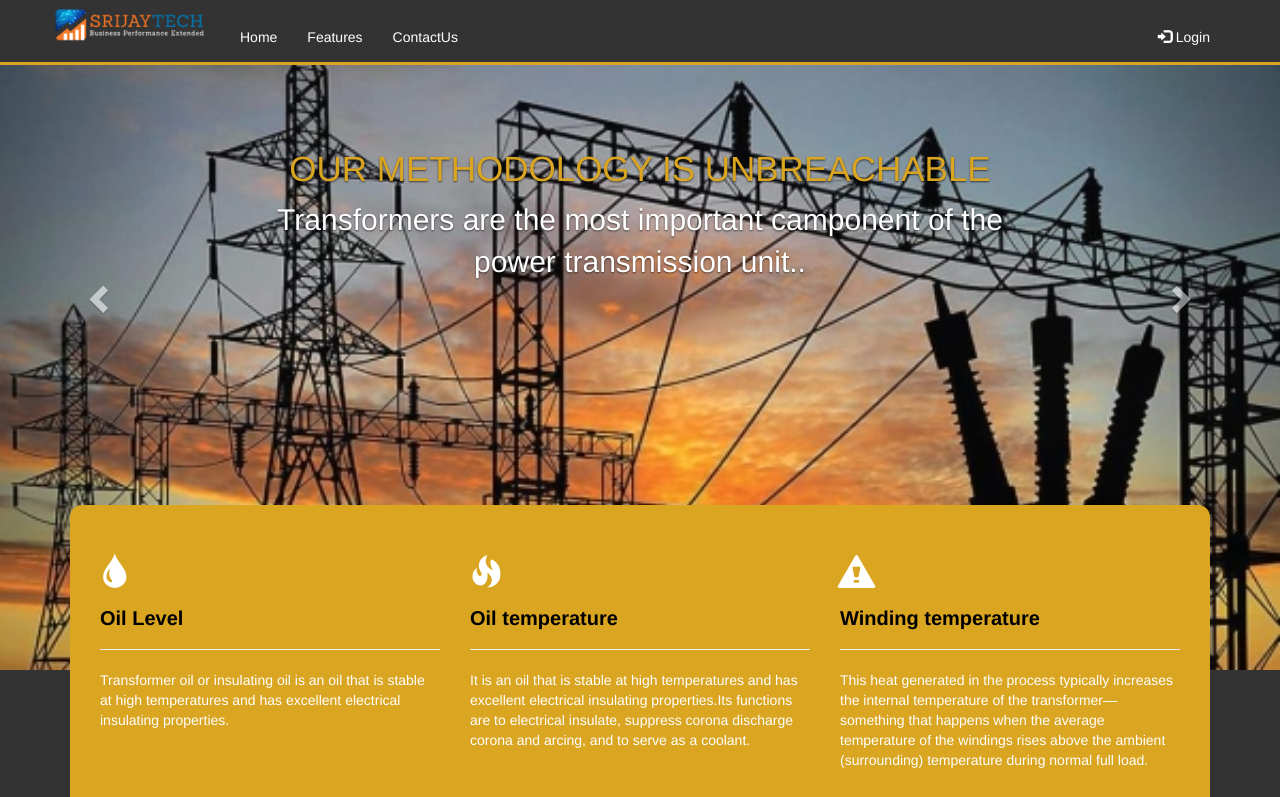
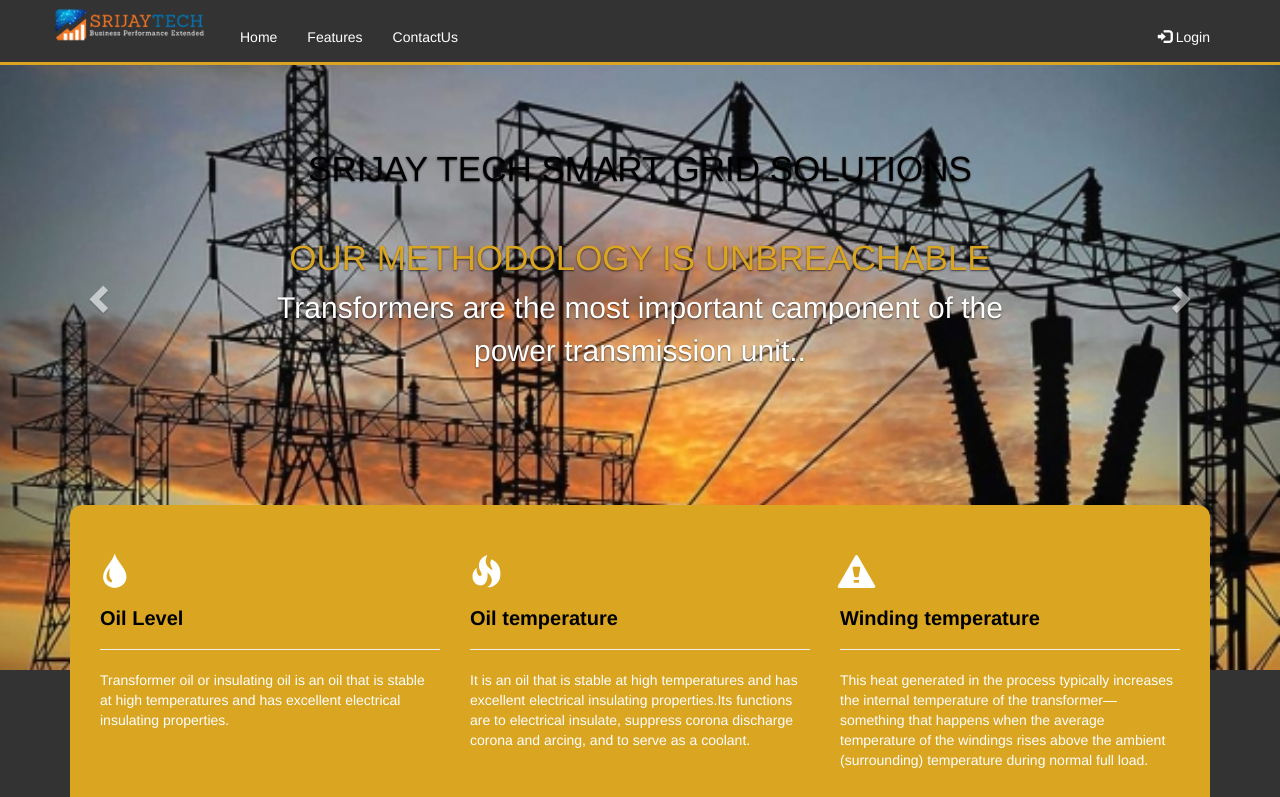
Before and after one commit to AravindKasyap/major, a plain HTML site: page index.html in a window 1280 px wide. Shown: the top 797 px of the page. Drawn offline with nearby package versions, Linux system fonts and the light colour scheme; some packages are replaced by stand-ins of ours.

Commit message:
Update index.html

```diff
--- a/index.html
+++ b/index.html
@@ -198,6 +198,11 @@ h5.service-title {
     color: red;
     height: 2px;
     align-content: center;
+}
+    .capil
+{
+    color: black;font-size: 35px;
+    margin-top: 50px;
 }
 .colli > hr{
     width: 15%;
@@ -412,6 +417,7 @@ h5.service-title {
                     <div class="item active">
                       <img class="image-responsive"src="cr3.jpg"width="100%" height="100%" style="opacity: ;">
                       <div class="carousel-caption">
+                        <h3 class="capil"> SRIJAY TECH SMART GRID SOLUTIONS</h3>
                         <h3 class="capi"> WE WILL HELP YOU TO </h3>
                         <p class="capip">Solve the demands of moving electricity from one physical place to another</p>
 
@@ -421,6 +427,7 @@ h5.service-title {
                     <div class="item">
                       <img src="cr2.jpg" alt="Chicago" width="100%" height="100%"style="opacity:;">
                       <div class="carousel-caption">
+                        <h3 class="capil"> SRIJAY TECH SMART GRID SOLUTIONS</h3>
                         <h3 class="capi">OUR METHODOLOGY IS UNBREACHABLE</h3>
                         <p class="capip">Transformers are the most important camponent of the power transmission unit..</p>
 
@@ -430,6 +437,7 @@ h5.service-title {
                     <div class="item">
                       <img src="cr1.jpg" alt="New York" width="100%" height="100%"style="opacity:;">
                       <div class="carousel-caption" >
+                        <h3 class="capil"> SRIJAY TECH SMART GRID SOLUTIONS</h3>
                         <h3 class="capi">WE HAVE WHAT YOU LOOK FOR  </h3>
                         <p class="capip">Getting smarter is a major dilemma for this industry but the change is unstoppable...</p>
 
```
